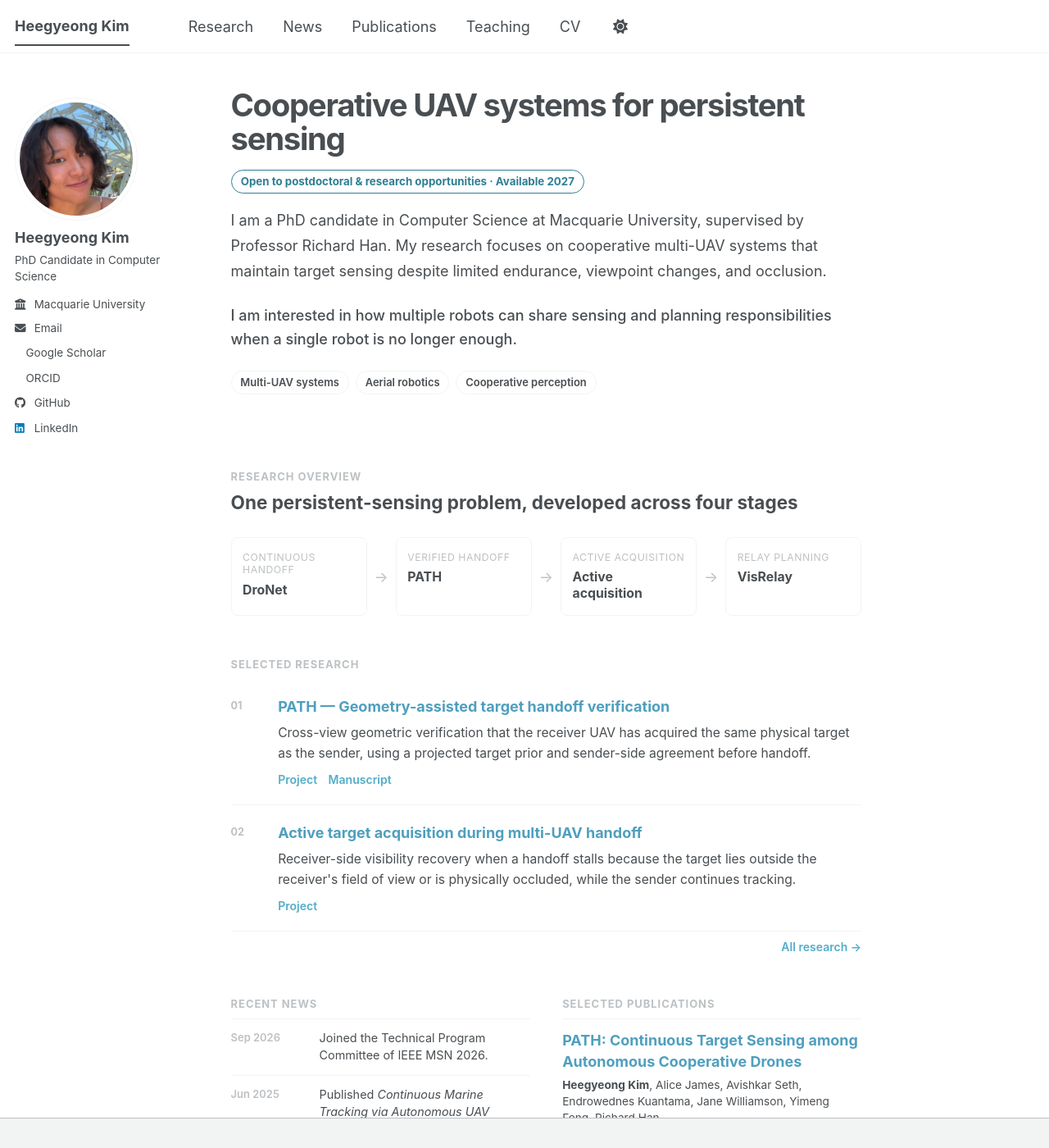
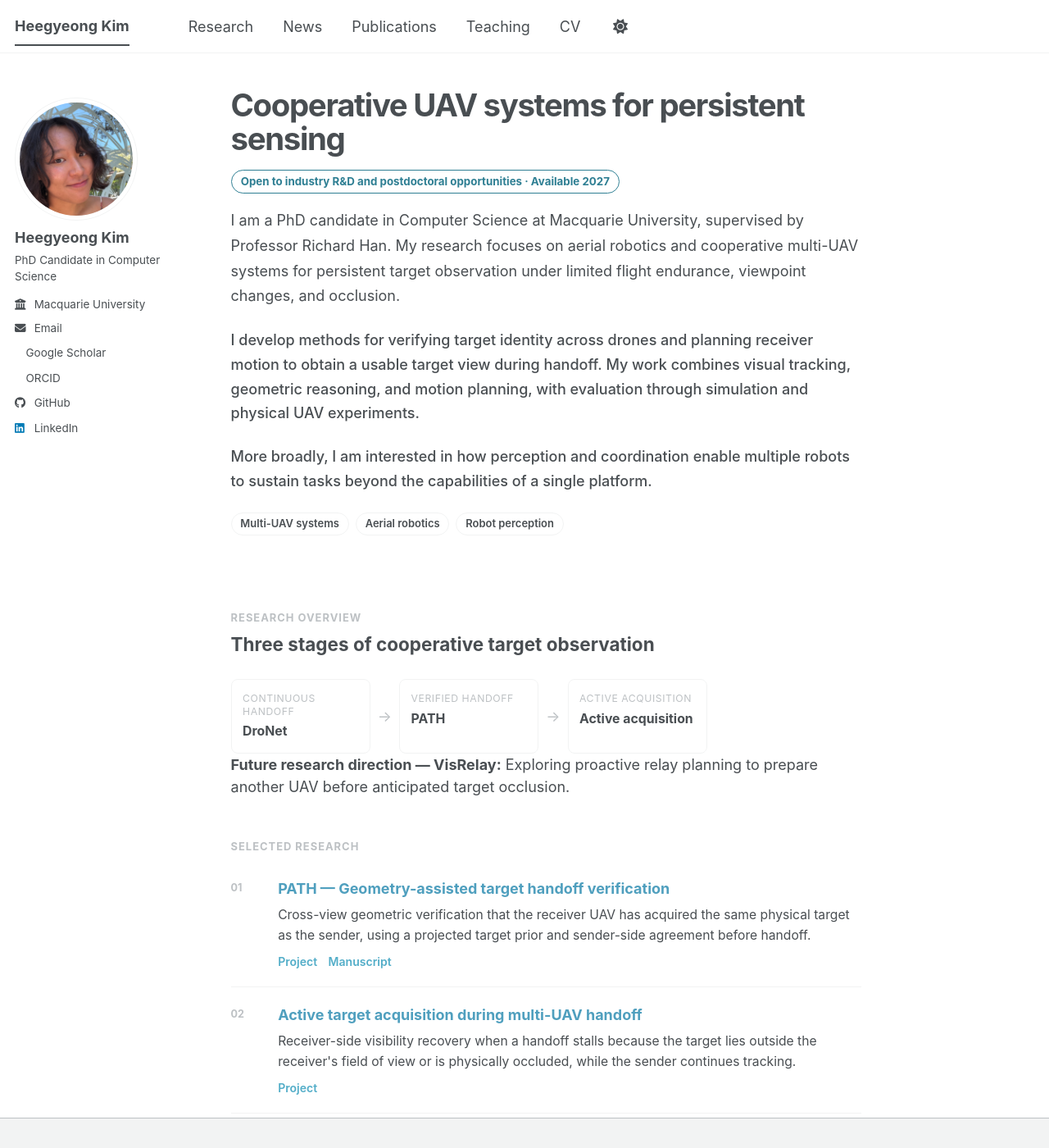
Before and after one commit to HeegyeongK/heegyeongk.github.io, a Jekyll site: the page built from _pages/about.md, in a window 1280 px wide and 1400 px high. Shown: the whole window at 82% size. Built offline with Jekyll 4.4.1, drawn with Linux system fonts in a browser that asks for light colours; a style sheet for code colours, icons or effects is not loaded.

Commit message:
Update homepage introduction and career focus; distinguish future relay research

```diff
--- a/_pages/about.md
+++ b/_pages/about.md
@@ -9,25 +9,31 @@ redirect_from:
 
 <section class="home-hero">
   <h1>Cooperative UAV systems for persistent sensing</h1>
-  <div class="availability-badge">Open to postdoctoral &amp; research opportunities · Available 2027</div>
+  <div class="availability-badge">Open to industry R&amp;D and postdoctoral opportunities · Available 2027</div>
   <p class="home-lead">
     I am a PhD candidate in Computer Science at Macquarie University, supervised by Professor Richard Han.
-    My research focuses on cooperative multi-UAV systems that maintain target sensing despite limited endurance,
-    viewpoint changes, and occlusion.
+    My research focuses on aerial robotics and cooperative multi-UAV systems for persistent target observation
+    under limited flight endurance, viewpoint changes, and occlusion.
   </p>
   <p class="home-sublead">
-    I am interested in how multiple robots can share sensing and planning responsibilities when a single robot is no longer enough.
+    I develop methods for verifying target identity across drones and planning receiver motion to obtain a usable
+    target view during handoff. My work combines visual tracking, geometric reasoning, and motion planning,
+    with evaluation through simulation and physical UAV experiments.
+  </p>
+  <p class="home-sublead">
+    More broadly, I am interested in how perception and coordination enable multiple robots to sustain tasks
+    beyond the capabilities of a single platform.
   </p>
   <div class="research-focus-badges" aria-label="Research areas">
     <span class="focus-badge">Multi-UAV systems</span>
     <span class="focus-badge">Aerial robotics</span>
-    <span class="focus-badge">Cooperative perception</span>
+    <span class="focus-badge">Robot perception</span>
   </div>
 </section>
 
 <section class="home-section">
   <div class="section-kicker">Research overview</div>
-  <h2>One persistent-sensing problem, developed across four stages</h2>
+  <h2>Three stages of cooperative target observation</h2>
 
   <div class="research-trajectory">
     <div class="trajectory-step">
@@ -44,12 +50,9 @@ redirect_from:
       <div class="trajectory-label">Active acquisition</div>
       <div class="trajectory-project">Active acquisition</div>
     </div>
-    <div class="trajectory-arrow">→</div>
-    <div class="trajectory-step">
-      <div class="trajectory-label">Relay planning</div>
-      <div class="trajectory-project">VisRelay</div>
-    </div>
   </div>
+  <p><strong>Future research direction — VisRelay:</strong> Exploring proactive relay planning
+    to prepare another UAV before anticipated target occlusion.</p>
 </section>
 
 <section class="home-section">
```
